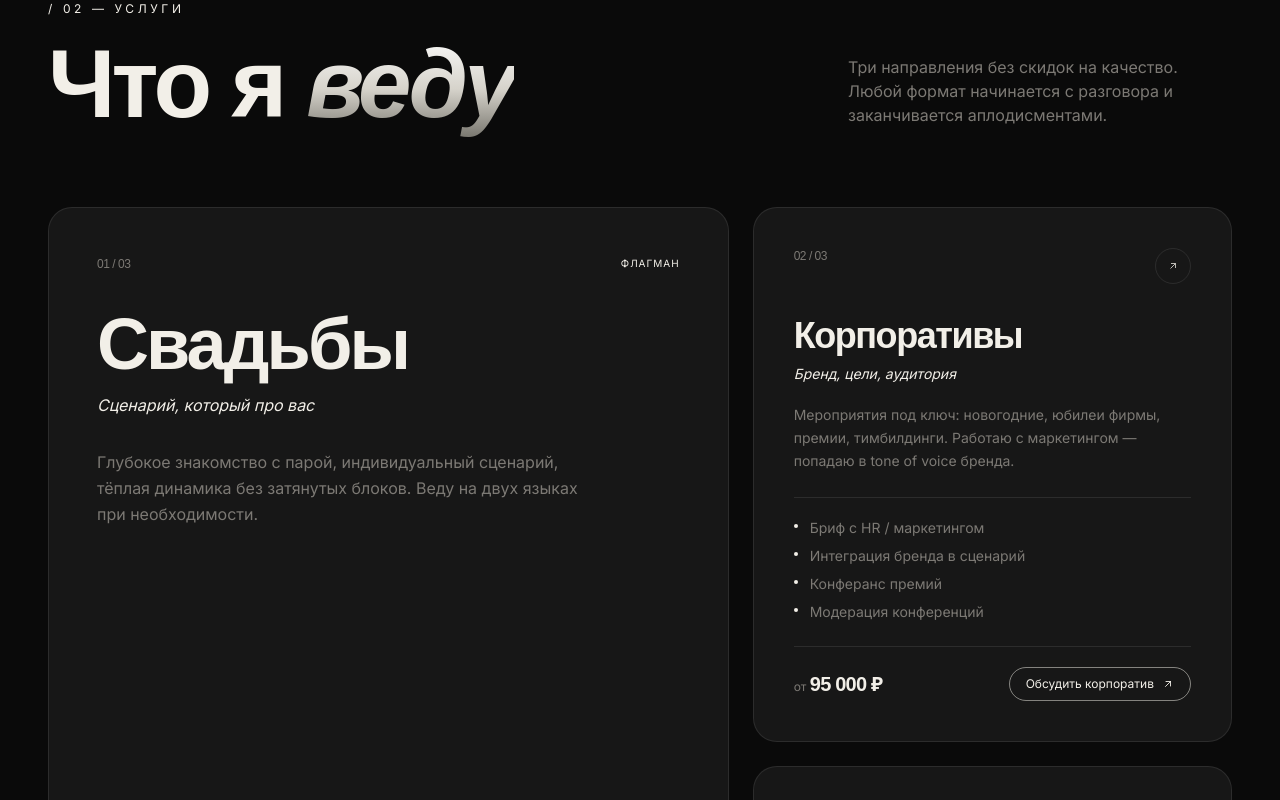
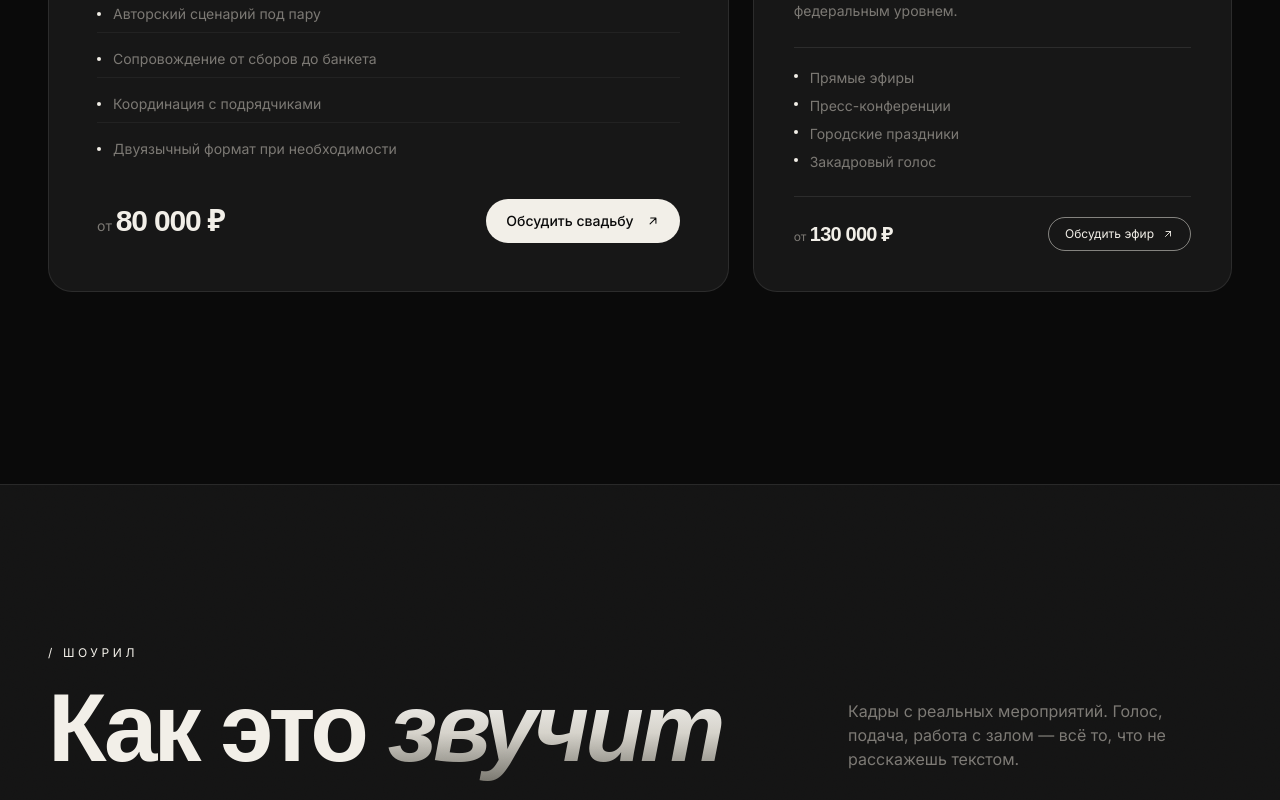
Before and after one commit to ueeet/farhad, a Next.js app: page / in a window 1280 px wide. Shown: the part 2000-2800 px from the top of the page. Built offline with nearby package versions, Linux system fonts and the light colour scheme; a web font is replaced by a local one.

Commit message:
auto: update

```diff
--- a/src/app/page.tsx
+++ b/src/app/page.tsx
@@ -1,9 +1,12 @@
 import { Nav } from "@/components/Nav";
 import { Hero } from "@/components/Hero";
+import { Services } from "@/components/Services";
+import { Showreel } from "@/components/Showreel";
+import { Gallery } from "@/components/Gallery";
+import { Testimonials } from "@/components/Testimonials";
 import { About } from "@/components/About";
-import { Services } from "@/components/Services";
 import { Calculator } from "@/components/Calculator";
-import { Gallery } from "@/components/Gallery";
+import { Faq } from "@/components/Faq";
 import { Footer } from "@/components/Footer";
 
 export default function Home() {
@@ -11,10 +14,13 @@ export default function Home() {
     <main className="relative bg-bg text-text">
       <Nav />
       <Hero />
+      <Services />
+      <Showreel />
+      <Gallery />
+      <Testimonials />
       <About />
-      <Services />
       <Calculator />
-      <Gallery />
+      <Faq />
       <Footer />
     </main>
   );
```
